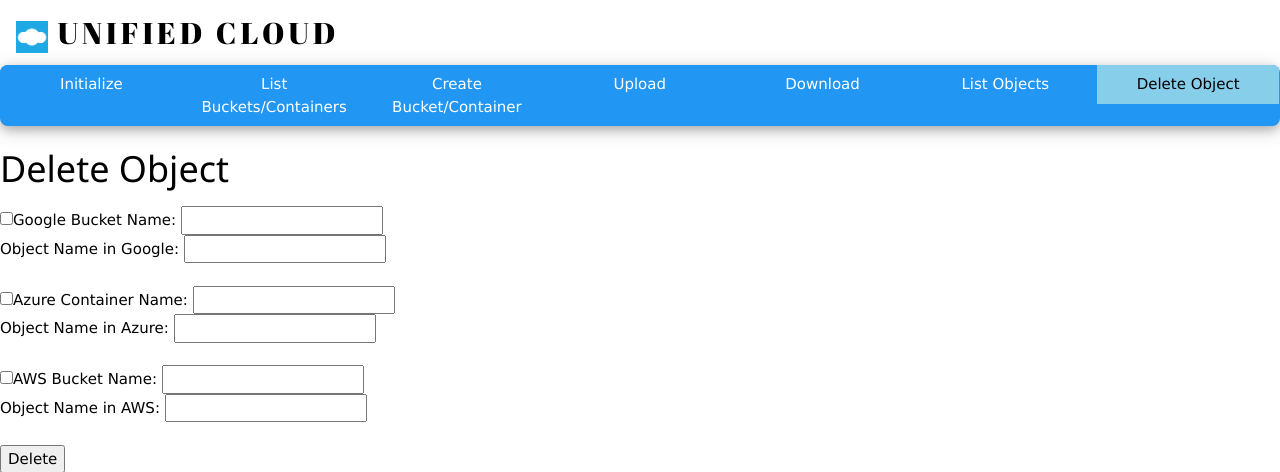
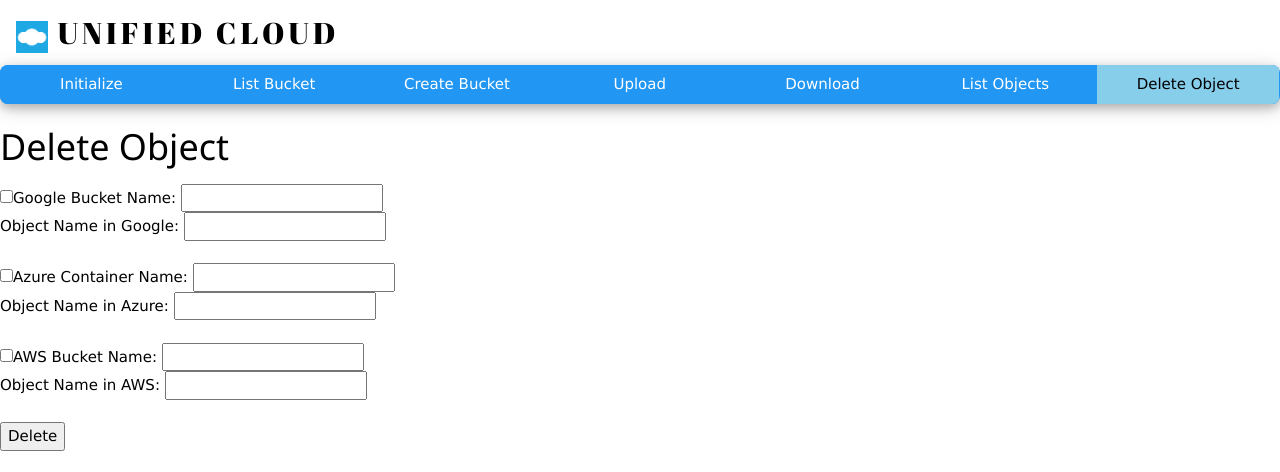
Before and after one commit to danielwwong/Unified-Cloud-API, a Flask app: page /delete/ in a window 1280 px wide. Shown: the top 472 px of the page. Run offline with Flask 2, Linux system fonts and the light colour scheme.

Commit message:
Minor Details in Web Page

```diff
--- a/templates/base.html
+++ b/templates/base.html
@@ -32,8 +32,8 @@
 		</div>
 		<div class="w3-bar w3-blue w3-card-4 w3-round-large w3-margin-bottom">
 			<a class="w3-bar-item w3-button w3-hover-light-blue w3-ripple {% block initialize_button %}{% endblock %}" style="width:14.28%" href="/initialize/">Initialize</a>
-			<a class="w3-bar-item w3-button w3-hover-light-blue w3-ripple {% block list_bucket_button %}{% endblock %}" style="width:14.28%" href="/list_bucket/">List Buckets/Containers</a>
-			<a class="w3-bar-item w3-button w3-hover-light-blue w3-ripple {% block create_bucket_button %}{% endblock %}" style="width:14.28%" href="/create_bucket/">Create Bucket/Container</a>
+			<a class="w3-bar-item w3-button w3-hover-light-blue w3-ripple {% block list_bucket_button %}{% endblock %}" style="width:14.28%" href="/list_bucket/">List Bucket</a>
+			<a class="w3-bar-item w3-button w3-hover-light-blue w3-ripple {% block create_bucket_button %}{% endblock %}" style="width:14.28%" href="/create_bucket/">Create Bucket</a>
 			<a class="w3-bar-item w3-button w3-hover-light-blue w3-ripple {% block upload_button %}{% endblock %}" style="width:14.28%" href="/upload_ajax/">Upload</a>
 			<a class="w3-bar-item w3-button w3-hover-light-blue w3-ripple {% block download_button %}{% endblock %}" style="width:14.28%" href="/download_ajax/">Download</a>
 			<a class="w3-bar-item w3-button w3-hover-light-blue w3-ripple {% block list_object_button %}{% endblock %}" style="width:14.28%" href="/list_object/">List Objects</a>
```
